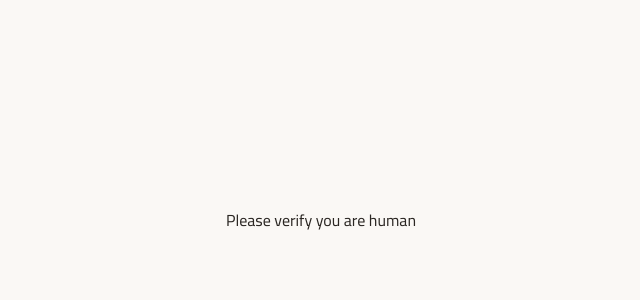
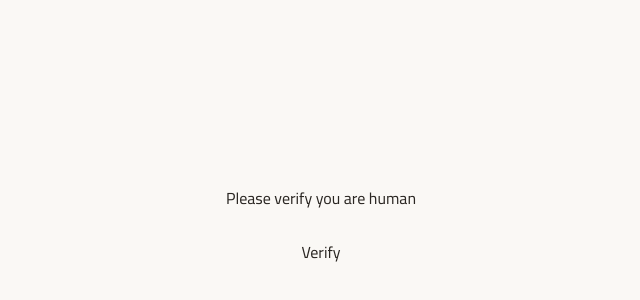
Before and after one commit to TrendyOfficial/mirat-al-bayan-digital, a React (Vite) app: page /verify in a window 1280 px wide. Shown: the part 170-470 px from the top of the page, without its empty margins (319-959 px from the left). Built offline with nearby package versions, Linux system fonts and the light colour scheme.

Commit message:
Update TurnstileGate.tsx

```diff
--- a/src/pages/TurnstileGate.tsx
+++ b/src/pages/TurnstileGate.tsx
@@ -1,33 +1,23 @@
-import { useEffect, useState } from "react";
+import { useState } from "react";
+import { getTurnstileToken } from "@/utils/turnstile";
 
 export default function TurnstileGate() {
   const [loading, setLoading] = useState(false);
 
-  useEffect(() => {
-    // Load Cloudflare Turnstile script
-    const script = document.createElement("script");
-    script.src = "https://challenges.cloudflare.com/turnstile/v0/api.js";
-    script.async = true;
-    script.onload = () => {
-      // @ts-ignore
-      window.turnstile.render("#cf-turnstile", {
-        sitekey: "0x4AAAAAACCDHi8H3fmnNIcf", // <-- replace with your site key
-        callback: async (token: string) => {
+  const handleVerify = async () => {
     setLoading(true);
     try {
+      const token = await getTurnstileToken("0x4AAAAAACCDHi8H3fmnNIcf");
       const res = await fetch("https://miratlbayan.dmin138p.workers.dev", {
         method: "POST",
         headers: { "Content-Type": "application/json" },
         body: JSON.stringify({ token }),
       });
-
       const data = await res.json();
 
       if (data.success) {
         localStorage.setItem("turnstile_passed", "true");
-              setTimeout(() => {
-                window.location.href = "/";
-              }, 500); // slight delay for UX
+        setTimeout(() => window.location.href = "/", 300);
       } else {
         alert("Verification failed. Try again.");
         window.location.reload();
@@ -35,30 +25,21 @@ export default function TurnstileGate() {
     } catch (err) {
       alert("Error verifying Turnstile. Try again.");
       window.location.reload();
+    } finally {
+      setLoading(false);
     }
-        },
-      });
   };
-    document.body.appendChild(script);
-  }, []);
 
   return (
-    <div
-      style={{
-        height: "100vh",
-        display: "flex",
-        flexDirection: "column",
-        justifyContent: "center",
-        alignItems: "center",
-      }}
+    <div style={{ height: "100vh", display: "flex", flexDirection: "column", justifyContent: "center", alignItems: "center" }}>
+      <h2>Please verify you are human</h2>
+      <button
+        style={{ marginTop: "20px", padding: "10px 20px", cursor: "pointer" }}
+        onClick={handleVerify}
+        disabled={loading}
       >
-      <h2>Please verify you are human</h2>
-      <div id="cf-turnstile" style={{ marginTop: "20px" }}></div>
-      {loading && (
-        <div style={{ marginTop: "20px" }}>
-          <span>Verifying... ⏳</span>
-        </div>
-      )}
+        {loading ? "Verifying..." : "Verify"}
+      </button>
     </div>
   );
 }
```
Lines whose indentation alone changed are shown as unchanged.
